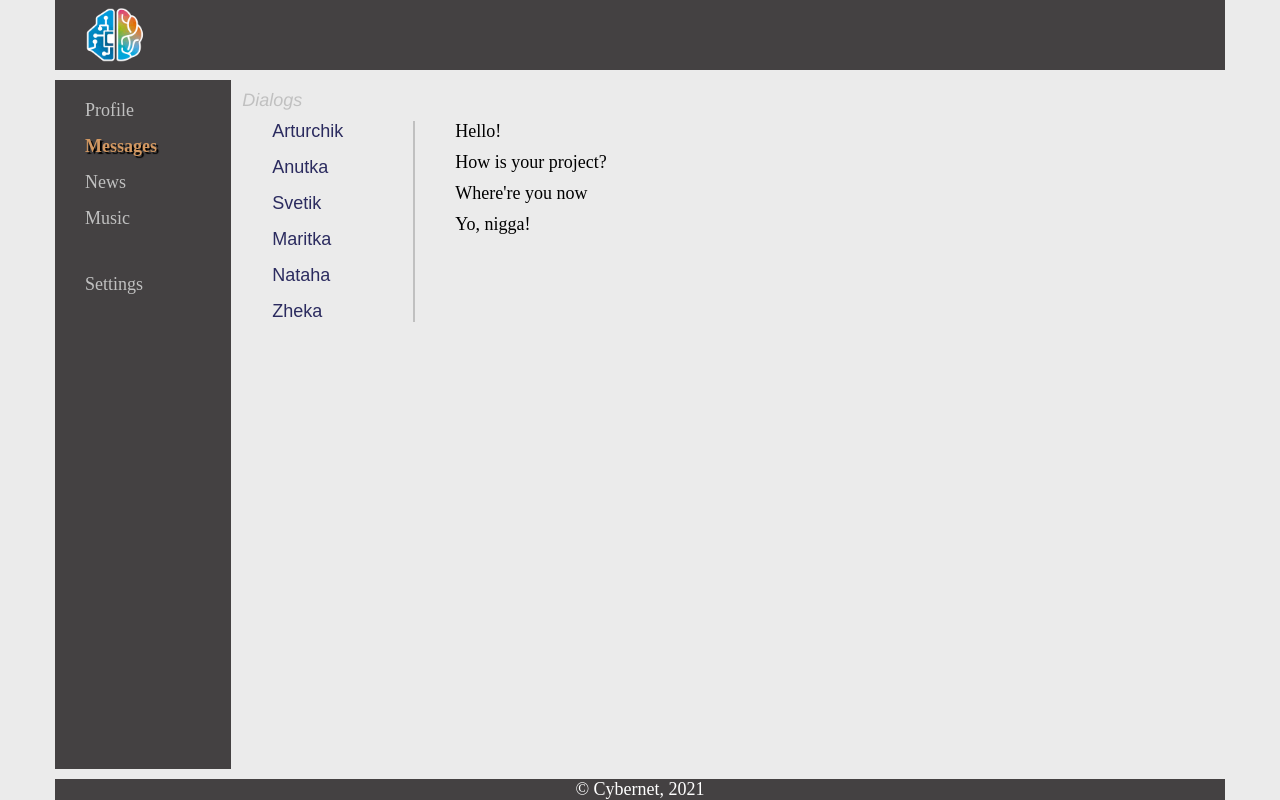
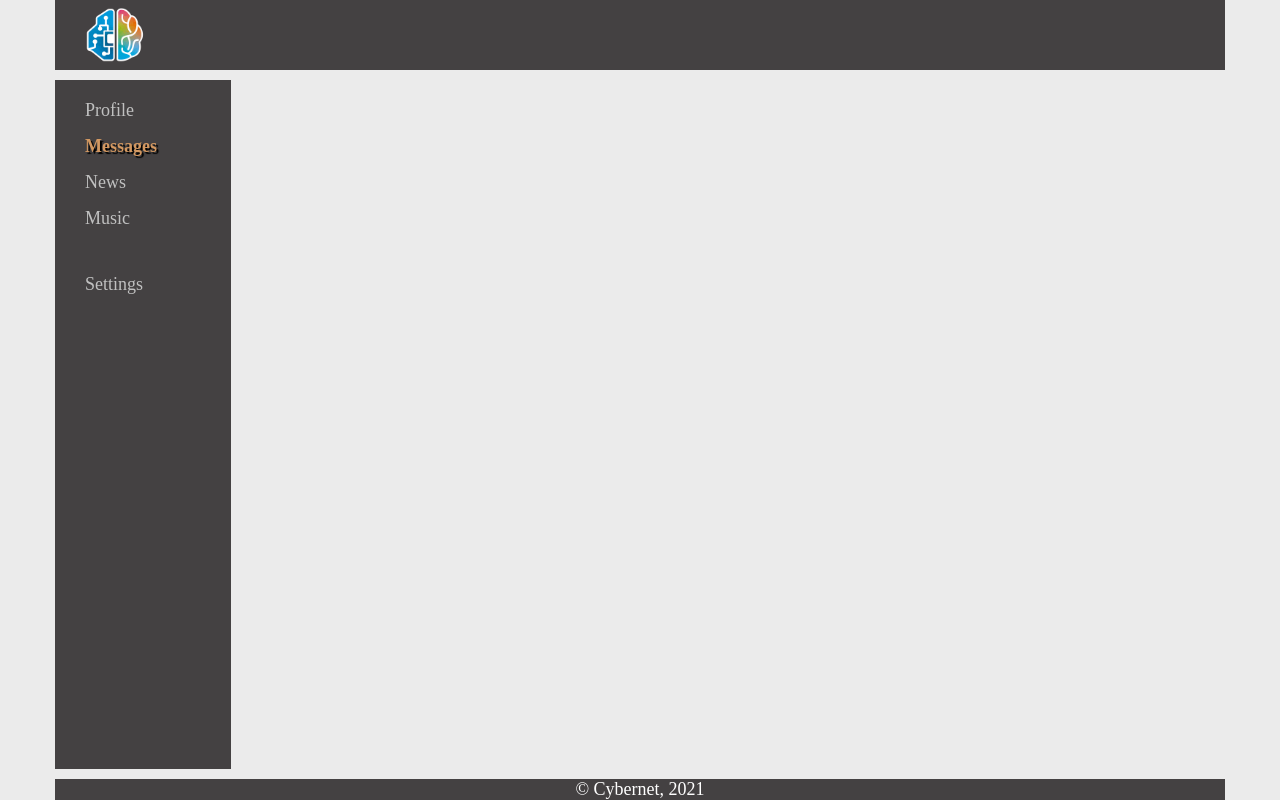
Before and after one commit to euphrit/cyberner, a React (Create React App) app: page /sectionmessages in a window 1280 px wide. Built offline with nearby package versions, Linux system fonts and the light colour scheme.

Commit message:
componets has been devided

```diff
--- a/src/App.js
+++ b/src/App.js
@@ -4,11 +4,11 @@ import './App.css';
 import Header from './components/Header/Header';
 import Sidebar from './components/Sidebar/Sidebar';
 import Footer from './components/Footer/Footer';
-import SectionProfile from './components/SectionProfile/SectionProfile';
-import SectionMessages from './components/SectionMessages/SectionMessages';
-import SectionNews from './components/SectionNews/SectionNews';
-import SectionMusic from './components/SectionMusic/SectionMusic';
-import SectionSettings from './components/SectionSettings/SectionSettings';
+import Profile from './components/Profile/Profile';
+import Messages from './components/Messages/Messages';
+import News from './components/News/News';
+import Music from './components/Music/Music';
+import Settings from './components/Settings/Settings';
 import { BrowserRouter, Route } from 'react-router-dom';
 
 const App = () => {
@@ -19,12 +19,12 @@ const App = () => {
         <main>
           <div className='content'>
             <Sidebar />
-            <div className='section-grid'>
-              <Route path='/sectionprofile' component={SectionProfile} />
-              <Route path='/sectionmessages' component={SectionMessages} />
-              <Route path='/sectionnews' component={SectionNews} />
-              <Route path='/sectionmusic' component={SectionMusic} />
-              <Route path='/sectionsettings' component={SectionSettings} />
+            <div className='content__grid'>
+              <Route path='/profile' component={Profile} />
+              <Route path='/messages' component={Messages} />
+              <Route path='/news' component={News} />
+              <Route path='/music' component={Music} />
+              <Route path='/settings' component={Settings} />
             </div>
           </div>
           <Footer />
```
